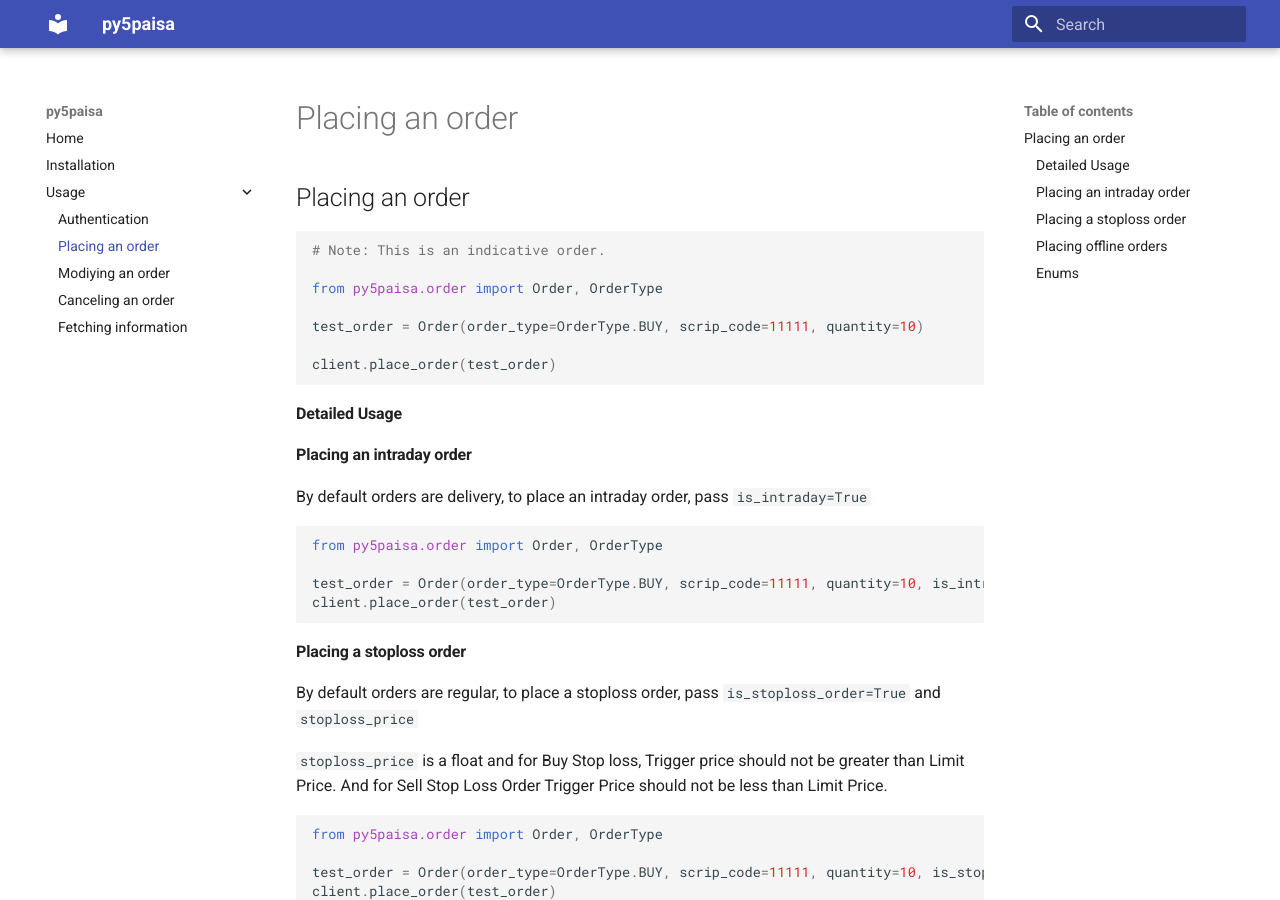
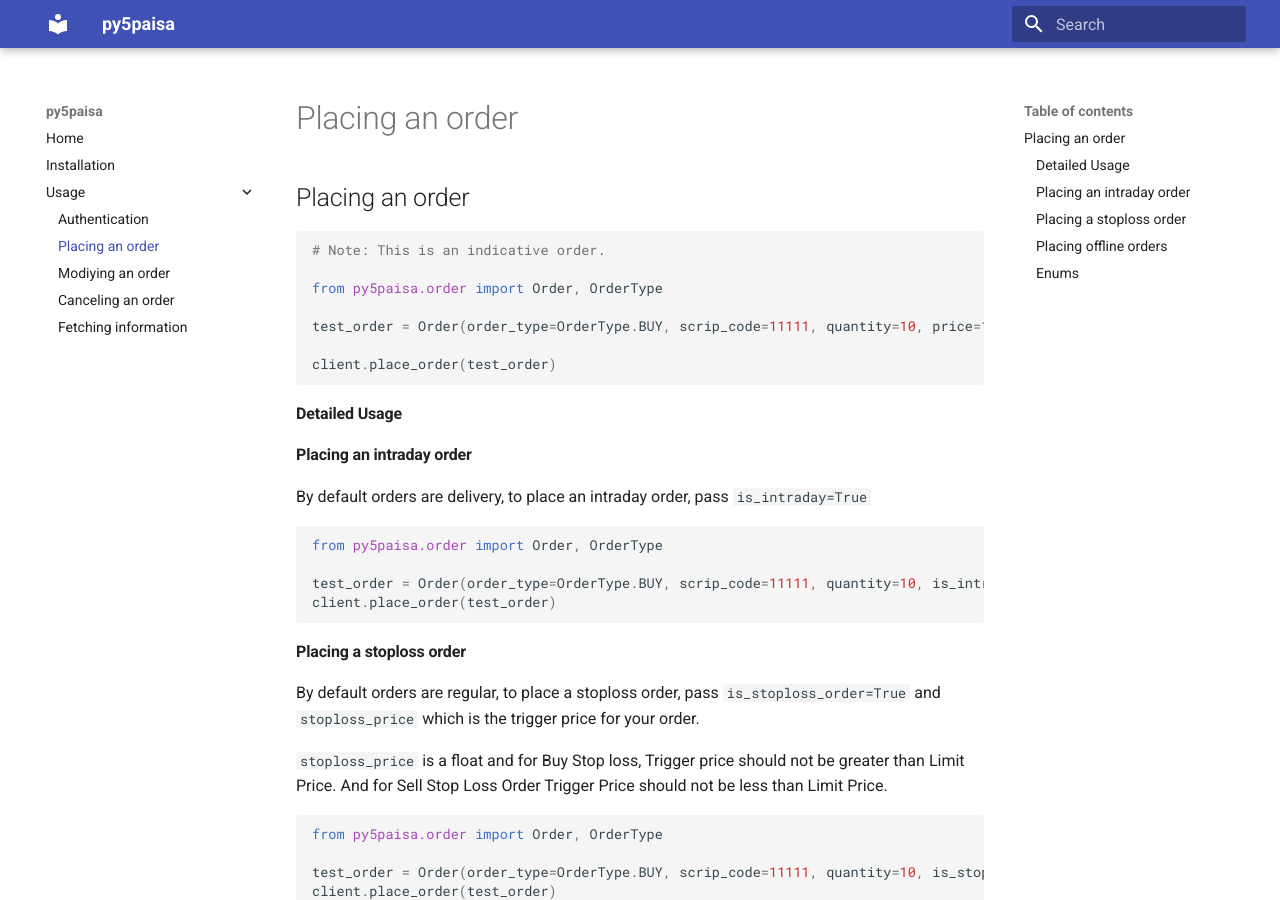
Before and after one commit to OpenApi-5p/py5paisa, an MkDocs documentation site: the page built from docs/usage/place.md, in a window 1280 px wide and 900 px high. Built offline with MkDocs 1.6.1 and Material for MkDocs 9.7.7, drawn with Linux system fonts in a browser that asks for light colours.

Commit message:
V0.1.7 (#35)
* feat: login V3

* fix workflow

* bump to 0.1.7

````diff
--- a/docs/usage/place.md
+++ b/docs/usage/place.md
@@ -5,7 +5,7 @@
 
 from py5paisa.order import Order, OrderType
 
-test_order = Order(order_type=OrderType.BUY, scrip_code=11111, quantity=10)
+test_order = Order(order_type=OrderType.BUY, scrip_code=11111, quantity=10, price=123.0)
 
 client.place_order(test_order)
 
@@ -20,13 +20,13 @@
 ```py
 from py5paisa.order import Order, OrderType
 
-test_order = Order(order_type=OrderType.BUY, scrip_code=11111, quantity=10, is_intraday=True)
+test_order = Order(order_type=OrderType.BUY, scrip_code=11111, quantity=10, is_intraday=True, price=123.0)
 client.place_order(test_order)
 ```
 
 #### Placing a stoploss order
 
-By default orders are regular, to place a stoploss order, pass `is_stoploss_order=True` and `stoploss_price`
+By default orders are regular, to place a stoploss order, pass `is_stoploss_order=True` and `stoploss_price` which is the trigger price for your order.
 
 `stoploss_price` is a float and for Buy Stop loss, Trigger price should not be greater than Limit Price. And for Sell Stop Loss Order Trigger Price should not be less than Limit Price.
 
--- a/setup.py
+++ b/setup.py
@@ -47,6 +47,6 @@
     test_suite='tests',
     tests_require=test_requirements,
     url='https://github.com/5paisa/py5paisa',
-    version='0.1.6',
+    version='0.1.7',
     zip_safe=False,
 )
````
Also changed, not shown: 2 other files.
